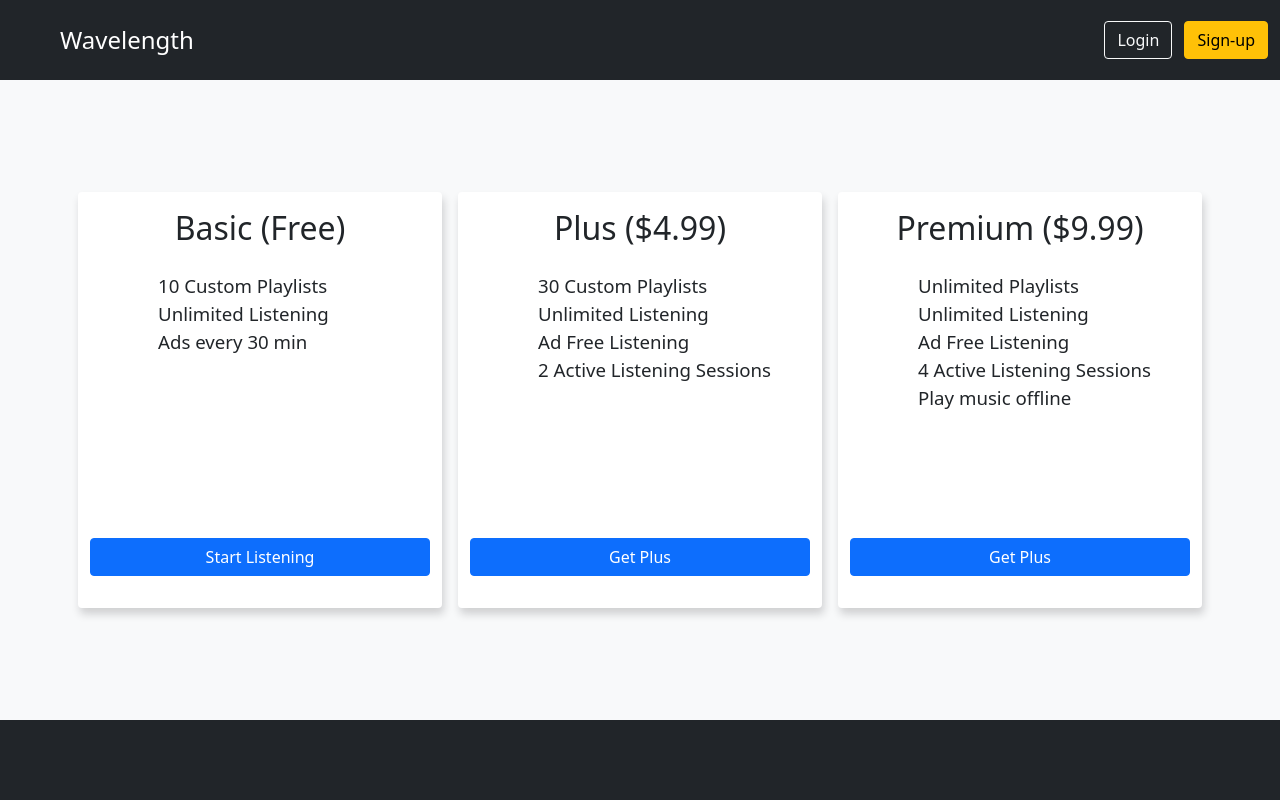
After one commit to lornahokoth/database-systems, a PHP site: page /html/subscription.php in a window 1280 px wide. The commit adds this page. Run offline with PHP 8.4, Linux system fonts and the light colour scheme.

Commit message:
subscription site made

```diff
--- a/termProject/css/style.css
+++ b/termProject/css/style.css
@@ -105,9 +105,6 @@ footer {
   width: 75px;
 }
 
-.row {
-  height: 33%;
-}
 
 .carousel {
   width: 100%;
@@ -125,7 +122,7 @@ footer {
   margin: 0 0.5em;
   box-shadow: 2px 6px 8px 0 rgba(22, 22, 26, 0.18);
   border: none;
-  border-radius: 0;
+  border-radius: 2;
 }
 .carousel-inner {
   padding: 1em;
@@ -144,3 +141,24 @@ footer {
     height: 11em;
   }
 }
+ /* Subscription site Style Sheet */
+.sub-card {
+  height: 100%;
+ }
+ .sub-row {
+   height:100%;
+   padding-top: 10%;
+   padding-bottom: 10%;
+ }
+ .sub-header {
+   padding-top: 5%;
+   padding-bottom: 5%;
+   font-size: 24pt;
+ }
+.sub-ul {
+  list-style-type: none;
+  padding: 0;
+  font-size: 14pt;
+  height: 60%;
+  margin-left: 20%;
+}
--- /dev/null
+++ b/termProject/html/subscription.php
@@ -0,0 +1,51 @@
+<!DOCTYPE html>
+<html>
+
+<head>
+    <title>Wavelength - Because you know...sound waves</title>
+    <!-- CSS only -->
+    <link href="../css/bootstrap.min.css" rel="stylesheet" />
+    <link href="../css/style.css" rel="stylesheet" />
+</head>
+
+<body>
+    <?php include './header.php'; ?>
+    <main class="bg-light">
+        <div class="container">
+            <div class="row sub-row align-items-start">
+                <div class="col text-center card sub-card">
+                    <h5 class="card-title sub-header"> Basic (Free) </h5>
+                    <ul class="sub-ul text-start">
+                        <li>10 Custom Playlists</li>
+                        <li>Unlimited Listening</li>
+                        <li>Ads every 30 min</li>
+                    </ul>
+                    <a href="#" class="btn btn-primary">Start Listening</a>
+                </div>
+                <div class="col text-center card sub-card">
+                    <h5 class="card-title sub-header"> Plus ($4.99) </h5>
+                    <ul class="sub-ul text-start">
+                        <li>30 Custom Playlists</li>
+                        <li>Unlimited Listening</li>
+                        <li>Ad Free Listening</li>
+                        <li>2 Active Listening Sessions</li>
+                    </ul>
+                    <a href="#" class="btn btn-primary">Get Plus</a>
+                </div>
+                <div class="col text-center card sub-card">
+                    <h5 class="card-title sub-header"> Premium ($9.99) </h5>
+                    <ul class="sub-ul text-start">
+                        <li>Unlimited Playlists</li>
+                        <li>Unlimited Listening</li>
+                        <li>Ad Free Listening</li>
+                        <li>4 Active Listening Sessions</li>
+                        <li>Play music offline</li>
+                    </ul>
+                    <a href="#" class="btn btn-primary">Get Plus</a>
+                </div>
+            </div>
+    </main>
+    <?php include './footer.php'; ?>
+</body>
+
+</html>
```
Also changed, not shown: termProject/html/login.php (line endings or trailing spaces).
